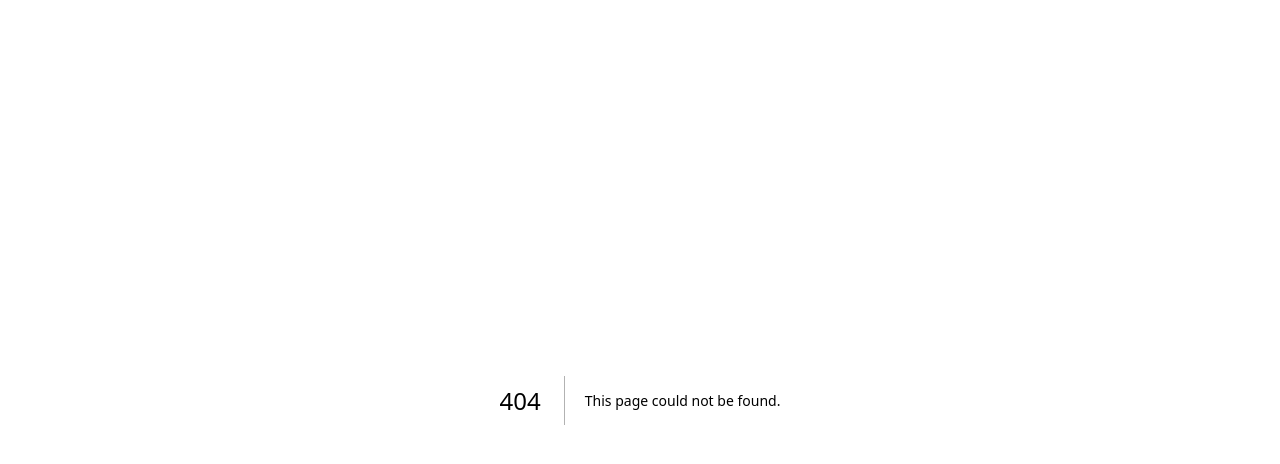
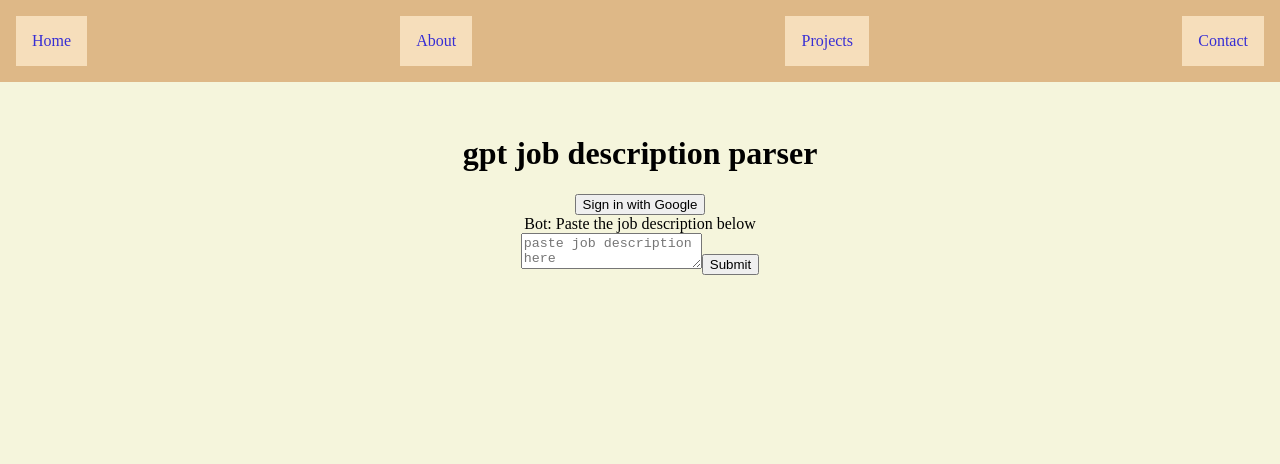
Before and after one commit to dusty-g/personal-website, a Next.js app: page /projects/job-search-log/newGptJobEntry in a window 1280 px wide. Before the commit this address had no page. Shown: the top 464 px of the page. Built offline with nearby package versions, Linux system fonts and the light colour scheme; no server answers.

Commit message:
add ChatGPT powered job description parser

```diff
--- /dev/null
+++ b/components/gptJobEntry.tsx
@@ -0,0 +1,112 @@
+import { getAuth, signInWithPopup, GoogleAuthProvider, Auth, User } from "firebase/auth";
+import Head from "next/head";
+import React, { useEffect, useState } from "react";
+import Nav from "./nav";
+
+const provider = new GoogleAuthProvider();
+// create a custom hook to get the firebase auth instance
+export function useAuth() : Auth | null{
+    const [auth, setAuth] = useState<Auth | null>(null);
+
+    useEffect(() => {
+      // initialize firebase auth only once
+      if (!auth) {
+        setAuth(getAuth());
+      }
+    }, [auth]);
+
+    return auth;
+  }
+
+
+export default function GptJobEntry(){
+    const auth = useAuth();
+    const [user, setUser] = useState<User | null>(null);
+    useEffect(() => {
+        const unsubscribe = auth?.onAuthStateChanged((user) => {
+            if (user) {
+                // user is signed in
+                setUser(user);
+            } else {
+                // user is signed out
+                setUser(null);
+            }
+        });
+        return unsubscribe;
+    }, [auth]);
+
+    const [inputValue, setInputValue] = useState("");
+    const [messages, setMessages] = useState([{role:"assistant", content:"Paste the job description below"}]);
+    async function onSubmit(e: any) {
+        e.preventDefault();
+        const userMessage = { role: "user", content: inputValue };
+        let updatedMessages = [...messages, userMessage];
+        try {
+          const response = await fetch('/api/chatJobParser', {
+            method: 'POST',
+            headers: {
+              'Content-Type': 'application/json',
+            },
+            body: JSON.stringify({ messages: updatedMessages }),
+          });
+          const data = await response.json();
+          console.log(data)
+          setMessages([...updatedMessages, data])
+        } catch (error) {
+          console.error('Error:', error);
+        }
+
+      }
+      function signIn(): void {
+        // sign in with Google popup, check if auth is null first
+        if (auth) {
+            signInWithPopup(auth, provider)
+                .then((result) => {
+                })
+                .catch((error) => {
+                    console.log(error);
+                }
+            );
+
+        }
+      }
+      return (
+        <>
+        <Head>New Job Entry (GPT version)</Head>
+        <Nav />
+        <main className="main">
+        <h1>gpt job description parser</h1>
+        {user && (<button onClick={() => auth?.signOut()}>Sign out {user.email}</button>)}
+
+            {!user && (
+                // sign in button
+                <button onClick={() => signIn()}>Sign in with Google</button>)}
+
+        <div >
+        {messages.map(
+            (message, index: number) => (
+            <div
+                key={index}
+
+            >
+                <span>{message.role === 'assistant' ? 'Bot: ': 'You: '}</span>
+                {message.role == 'user' && <span>job description...</span>}
+                {message.role === 'assistant' && <span>{message.content}</span>}
+
+            </div>
+            )
+        )}
+        </div>
+
+            <form onSubmit={onSubmit}>
+                <textarea
+                placeholder="paste job description here"
+                value={inputValue}
+                onChange={e => setInputValue(e.target.value)}
+                />
+                <input type="submit" value="Submit"/>
+            </form>
+        </main>
+        </>
+      )
+}
--- /dev/null
+++ b/pages/api/chatJobParser.ts
@@ -0,0 +1,62 @@
+import { NextApiRequest, NextApiResponse } from 'next';
+import { Configuration, OpenAIApi } from 'openai';
+
+// Initialize OpenAI API
+const configuration = new Configuration({
+
+    apiKey: process.env.OPENAI_API_KEY,
+  });
+const openai = new OpenAIApi(configuration);
+
+const systemContext = {
+    "role":"system",
+    "content":`
+    The user is going to submit a job description for a job they just applied for. They want to add the job to a database they are using to track their applications.
+
+Your job is to parse the job description and return a newJob json object that has fields described below.
+
+The database has 'jobs' that have the following fields:
+newJob = {
+            companyName: string,
+            jobTitle: string,
+            url: string,
+            jobDescription: string,
+            dateApplied: string,
+            applicationStatus: string,
+            salary: string
+        }
+
+If you are unable to find a given field in the text, just leave it out of the object.
+
+dateApplied should be today's date in the format 'YYYY/MM/DD'
+
+Try to keep the jobDescription as brief as possible. ex: "Front-End Software Engineer at Amazon working on the Kindle team"
+
+'salary' may be a range like $85,000 - $120,000. Leave out things like "+bonus".
+
+'applicationStatus' should be "Applied".
+
+Return only the json object please.
+
+    `
+};
+
+export default async function handler(req: NextApiRequest, res: NextApiResponse) {
+    try {
+        if (!req.body.messages || !Array.isArray(req.body.messages)) {
+          return res.status(400).json({ error: 'Invalid request body, messages array is required.' });
+        }
+
+        let temp_messages = [...req.body.messages];
+        temp_messages.unshift(systemContext);
+        const completion = await openai.createChatCompletion({
+        model: "gpt-3.5-turbo",
+        messages: temp_messages,
+        temperature: 0.2
+        });
+        res.status(200).json(completion.data.choices[0].message);
+  } catch (error) {
+    console.error(error)
+    res.status(500).json({ error: 'Something went wrong.' });
+  }
+}
--- a/pages/projects/job-search-log.tsx
+++ b/pages/projects/job-search-log.tsx
@@ -70,7 +70,7 @@ export default function JobSearchLog() {
                     {/* <th>Job Description</th> */}
                     <th>Date Applied</th>
                     <th>Application Status</th>
-                    <th>Notes</th>
+                    <th>Salary</th>
                 </tr>
             </thead>
             <tbody>
@@ -112,7 +112,7 @@ export default function JobSearchLog() {
                             {/* <td>{job.jobDescription}</td> */}
                             <td>{job.dateApplied}</td>
                             <td><Link href={"/projects/job-search-log/new/" + job.id}>{job.applicationStatus}</Link></td>
-                            <td className={styles.wordBreak}>{job.notes}</td>
+                            <td className={styles.wordBreak}>{job.salary}</td>
                         </tr>
                         {/* add a week number (week 1) row after the last job in the array */}
                         {(index==jobData.length-1) && <tr key="week1"><td colSpan={5} className={styles.weekNumber}>&#8593;&nbsp;Week 1&nbsp;&#8593;</td></tr>}
--- /dev/null
+++ b/pages/projects/job-search-log/newGptJobEntry.tsx
@@ -0,0 +1,7 @@
+import GptJobEntry from "src/components/gptJobEntry";
+
+export default function NewGptJobEntry() {
+    return (
+        <GptJobEntry />
+    )
+}
```
Also changed, not shown: components/jobSearchEntry.tsx (+23 -20 lines).
